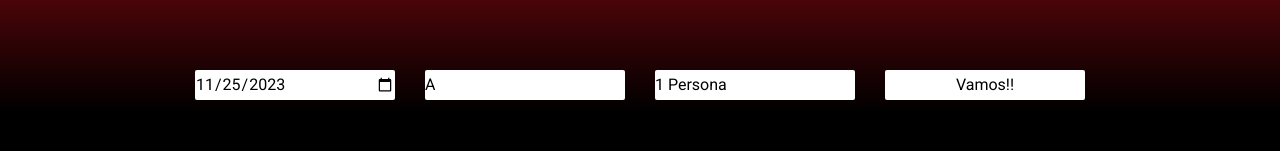
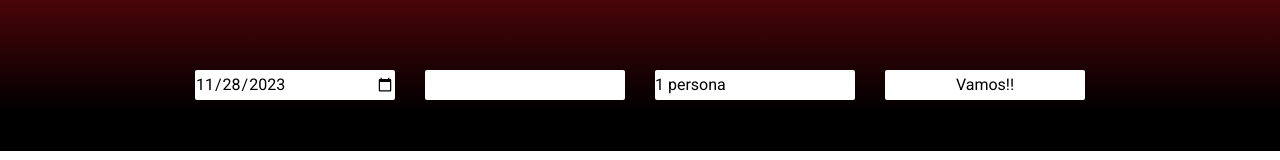
Before and after one commit to Irving-8man/app-restaurante, a Vue app: page /mesas in a window 1280 px wide. Shown: the part 235-395 px from the top of the page. Built offline with nearby package versions, Linux system fonts and the light colour scheme.

Commit message:
Funcion de la reservas y fechas

```diff
--- a/package.json
+++ b/package.json
@@ -8,6 +8,7 @@
     "preview": "vite preview"
   },
   "dependencies": {
+    "dayjs": "^1.11.10",
     "pinia": "^2.1.7",
     "vue": "^3.3.4",
     "vue-router": "^4.2.5",
--- a/src/App.vue
+++ b/src/App.vue
@@ -8,10 +8,7 @@ import FooterPage from './components/FooterPage.vue';
 <template>
   <HeaderPage />
   <main class="main">
-    <router-view v-slot="{ Component }">
-      <transition name="fade">
-        <component :is="Component" />
-      </transition>
+    <router-view>
     </router-view>
   </main>
   <FooterPage />
--- /dev/null
+++ b/src/assets/data/personasReserva.json
@@ -0,0 +1,26 @@
+[
+  {
+    "etiqueta": "1 persona",
+    "valor": 1
+  },
+  {
+    "etiqueta": "2 personas",
+    "valor": 2
+  },
+  {
+    "etiqueta": "3 personas",
+    "valor": 3
+  },
+  {
+    "etiqueta": "4 personas",
+    "valor": 4
+  },
+  {
+    "etiqueta": "5 personas",
+    "valor": 5
+  },
+  {
+    "etiqueta": "5 personas",
+    "valor": 5
+  }
+]
--- a/src/components/CardProducto.vue
+++ b/src/components/CardProducto.vue
@@ -4,7 +4,7 @@ const props = defineProps(['producto'])
 let costo = 100;
 </script>
 <template>
-    <v-card class="card" width="330">
+    <v-card class="card">
         <div class="contentCard">
             <div class="contenido">
                 <v-card-title class="productoNombre">
@@ -43,12 +43,14 @@ let costo = 100;
     flex-flow: column nowrap;
     justify-content: space-between;
     align-content: center;
+    min-height: 80px;
     gap: 5px;
 }
 
 .productoNombre {
     font-size: 15px;
-    text-wrap: balance;
+    word-wrap: break-word;
+    white-space:normal;
     line-height: 1.4;
 }
 
@@ -56,6 +58,8 @@ let costo = 100;
     padding: .5625rem;
     border-radius: 1.875rem;
     box-shadow: 2px 4px 4px 2px rgba(0, 0, 0, 0.25);
-    max-height: 160px;
+    max-height: 180px;
+    width: 330px;
+    max-width: 330px;
 }
 </style>
--- a/src/components/CardReservacion.vue
+++ b/src/components/CardReservacion.vue
@@ -52,6 +52,8 @@ const props = defineProps(['producto'])
     font-size: 15px;
     text-wrap: balance;
     line-height: 1.4;
+    word-wrap: break-word;
+    white-space:normal;
 }
 
 .card {
--- a/src/router/index.js
+++ b/src/router/index.js
@@ -1,43 +1,46 @@
-import { createRouter, createWebHistory } from 'vue-router'
-import HomeView from '../views/HomeView.vue'
+import { createRouter, createWebHistory } from "vue-router";
+import HomeView from "../views/HomeView.vue";
 
 const router = createRouter({
   scrollBehavior(to, from, savedPosition) {
     if (savedPosition) {
-      return savedPosition
+      return savedPosition;
     } else {
-      return { top: 0 }
+      return { top: 0 };
     }
   },
   history: createWebHistory(import.meta.env.BASE_URL),
   routes: [
     {
-      path: '/',
-      name: 'home',
-      component: HomeView
+      path: "/",
+      name: "home",
+      component: HomeView,
     },
     {
-      path: '/menu',
-      name: 'menu',
-      component: () => import('../views/MenuView.vue')
+      path: "/menu",
+      name: "menu",
+      component: () => import("../views/MenuView.vue"),
     },
     {
-      path: '/mesas',
-      name: 'mesas',
-      component: () => import('../views/MesasView.vue')
+      path: "/mesas",
+      name: "mesas",
+      component: () => import("../views/MesasView.vue"),
     },
     {
-      path: '/contacto',
-      name: 'contacto',
-      component: () => import('../views/ContactoView.vue')
+      path: "/contacto",
+      name: "contacto",
+      component: () => import("../views/ContactoView.vue"),
     },
     {
-      path: '/nuestraHistoria',
-      name: 'nuestraHistoria',
-      component: () => import('../views/NuestraHistoriaView.vue')
-    }
+      path: "/nuestraHistoria",
+      name: "nuestraHistoria",
+      component: () => import("../views/NuestraHistoriaView.vue"),
+    },
+    {
+      path: "/:pathMatch(.*)*",
+      name: "NotFound",
+      component:() => import("../views/NotFound.vue")},
+  ],
+});
 
-  ]
-})
-
-export default router
+export default router;
--- a/src/stores/counter.js
+++ b/src/stores/counter.js
@@ -2,8 +2,10 @@ import { ref, computed } from 'vue'
 import { defineStore } from 'pinia'
 
 export const useCounterStore = defineStore('counter', () => {
-  const count = ref(0)
+
+  const count = ref(1)
   const doubleCount = computed(() => count.value * 2)
+
   function increment() {
     count.value++
   }
--- a/src/views/MesasView.vue
+++ b/src/views/MesasView.vue
@@ -1,72 +1,113 @@
 <script setup>
-import { ref, computed, onMounted, onBeforeUnmount } from 'vue';
+import { ref, computed, onMounted, onUnmounted, watch } from 'vue';
 import CardReservacion from '../components/CardReservacion.vue';
 import mesasRestaurante from '../assets/data/mesasRestaurante.json';
-import Login from '../components/Login.vue';
+import personasReserva from '../assets/data/personasReserva.json';
+import { useCounterStore } from '@/stores/counter';
+import dayjs from 'dayjs';
 
+//? Datos para
+const store = useCounterStore();
 const mesas = mesasRestaurante;
-const segundos = ref(0);
-const HORA_ENTRADA = '1:00 p.m.';
-const HORA_SALIDA = '11:00 p.m.'
-const PERSONAS_RESERVA = [1, 2, 3, 4, 5, 6];
-const HORAS_RESERVA = [
-    '1:00 p.m.', '1:30 p.m.',
-    '2:00 p.m.', '2:30 p.m.',
-    '3:00 p.m.', '3:30 p.m.',
-    '4:00 p.m.', '4:30 p.m.',
-    '5:00 p.m.', '5:30 p.m.',
-    '6:00 p.m.', '6:30 p.m.',
-    '7:00 p.m.', '7:30 p.m.',
-    '8:00 p.m.', '8:30 p.m.',
-    '9:00 p.m.', '9:30 p.m.',
-    '10:00 p.m.', '10:30 p.m.',
-    '11:00 p.m.'
-];
 
 
-const formatearNumero = (numero) => {
-    return numero < 10 ? `0${numero}` : numero;
-};
+/**
+ * todo Logica de las horas y fecha
+ * !fechas
+ */
 
-const obtenerHoraActual = () => {
-    const fechaActual = new Date();
-    let horas = fechaActual.getHours();
-    let minutos = fechaActual.getMinutes();
-    let segundosFormateados = segundos.value;
+const fechaCompletaAhora = ref(dayjs());
 
-    // Ajustar los minutos y segundos si superan 60
-    if (segundosFormateados >= 60) {
-        minutos += Math.floor(segundosFormateados / 60);
-        segundosFormateados %= 60;
+onMounted(() => {
+    const intervalo = setInterval(() => {
+        fechaCompletaAhora.value = dayjs();
+    }, 1000);
+
+    onUnmounted(() => clearInterval(intervalo));
+});
+
+// Método computado para obtener la fecha actual
+const fechaAhora = computed(() => {
+    return fechaCompletaAhora.value.format('YYYY-MM-DD');
+});
+
+//Fecha seleccionada
+const fechaSeleccionada = ref(fechaAhora.value);
+
+// Variable computada para la fecha mínima
+const fechaMin = computed(() => {
+    const horaFin = dayjs(fechaAhora.value).set('hour', 22).set('minute', 30);
+
+    // Si la hora actual ha pasado la horaFin, devuelve la fecha para el siguiente día
+    if (dayjs().isAfter(horaFin)) {
+        return dayjs(fechaAhora.value).add(1, 'day').format('YYYY-MM-DD');
+    } else {
+        return fechaAhora.value;
+    }
+});
+
+
+watch(fechaAhora, (nuevoValor) => {
+    const horaFin = dayjs(nuevoValor).set('hour', 22).set('minute', 30);
+    // Si la hora actual ha pasado la horaFin, actualiza fechaMin directamente
+    if (dayjs().isAfter(horaFin)) {
+        fechaMin.value = dayjs(nuevoValor).add(1, 'day').format('YYYY-MM-DD');
     }
 
-    if (minutos >= 60) {
-        horas += Math.floor(minutos / 60);
-        minutos %= 60;
+    // Si fechaSeleccionada está en el día que pasamos, ajusta automáticamente
+    if (dayjs(fechaSeleccionada.value).isSame(horaFin, 'day')) {
+        fechaSeleccionada.value = fechaMin.value;
+    }
+});
+
+
+/**
+ * !horas
+ */
+
+const horaSeleccionada = ref('');
+
+const horasDisponibles = computed(() => {
+    const fechaMostrar = fechaSeleccionada.value;
+    const horaInicio = dayjs(fechaMostrar).set('hour', 13).set('minute', 0); // Hora de inicio a las 13:00
+    const horaFin = dayjs(fechaMostrar).set('hour', 22).set('minute', 30); // Última hora a las 22:30
+    const intervalo = 30; // Intervalo de 30 minutos
+
+    // Determina el inicio de las horas disponibles
+    let horaActualCalculada = dayjs(fechaMostrar).isSame(dayjs(), 'day')
+        ? fechaCompletaAhora.value.add(intervalo - (fechaCompletaAhora.value.minute() % intervalo), 'minute')
+        : horaInicio;
+
+    // Si la fechaMin ha cambiado, muestra todas las opciones de nuevo
+    if (dayjs(fechaSeleccionada.value).isSame(fechaMin.value, 'day')) {
+        horaActualCalculada = horaInicio;
     }
 
-    return `${formatearNumero(horas)}:${formatearNumero(minutos)}:${formatearNumero(segundosFormateados)}`;
-};
+    const horas = [];
 
-const horaActual = ref(obtenerHoraActual());
+    while (horaActualCalculada.isBefore(horaFin) || horaActualCalculada.isSame(horaFin)) {
+        // Verifica si la hora actual calculada está después de la hora actual
+        if (horaActualCalculada.isAfter(fechaCompletaAhora.value)) {
+            const horaFormateada = horaActualCalculada.format('HH:mm');
+            const valorISO = horaActualCalculada.format('YYYY-MM-DDTHH:mm:ss');
+            horas.push({ hora: horaFormateada, valorISO: valorISO });
+        }
+        horaActualCalculada = horaActualCalculada.add(intervalo, 'minute');
+    }
 
-const actualizarSegundos = () => {
-    segundos.value += 1;
-    horaActual.value = obtenerHoraActual();
-};
-
-// Actualiza los segundos cada segundo
-const intervalId = setInterval(actualizarSegundos, 1000);
-
-// Limpia el temporizador cuando el componente se desmonta
-onBeforeUnmount(() => {
-    clearInterval(intervalId);
+    return horas;
 });
 
-// Llama a la función una vez para mostrar la hora inicial
-onMounted(() => {
-    actualizarSegundos();
-});
+
+/**
+ * todo Trabajando el numero de personas
+ */
+const PERSONAS_RESERVA = ref(personasReserva);
+const numPersonasSeleccionadas = ref(1);
+
+
+
+
 
 
 </script>
@@ -75,22 +116,24 @@ onMounted(() => {
 <template>
     <div class="backTitle">
         <h2 class="titleSeccion">Encuentra tu mesa para la ocasión</h2>
+        <form class="busqueda">
 
-        <form class="busqueda">
-            <input type="date" id="fecha" name="fecha" min="2023-11-25" class="input" value="2023-11-25">
+            <input type="date" id="fecha" name="fecha" class="input" :min="fechaMin" v-model="fechaSeleccionada">
 
-            <select name="" id="" class="input">
-                <option disabled value="">Selecciona uno</option>
-                <option>A</option>
-                <option>B</option>
-                <option>C</option>
+            <!--Manejo de las horas-->
+            <select name="Horas" id="horas" class="input" v-model="horaSeleccionada">
+                <option v-for="hora in horasDisponibles" :value="hora.valorISO">
+                    {{ hora.hora }}
+                </option>
             </select>
 
-            <select name="Personas" id="" class="input">
-                <option disabled value="">Selecciona uno</option>
-                <option value="1"> 1 Persona </option>
+            <!--Manejo de las personas-->
+            <select name="Personas" id="numPersonas" class="input" v-model="numPersonasSeleccionadas">
+                <option v-for="numPersonas in PERSONAS_RESERVA" :value="numPersonas.valor">
+                    {{ numPersonas.etiqueta }}
+                </option>
             </select>
-
+            <!---->
             <button type="button" class="input">Vamos!!</button>
         </form>
 
@@ -104,6 +147,10 @@ onMounted(() => {
             <CardReservacion></CardReservacion>
             <CardReservacion></CardReservacion>
             <CardReservacion></CardReservacion>
+            <button type="button" @click="store.increment()">Incrementar</button>
+            <div>
+
+            </div>
         </div>
     </section>
 </template>
@@ -111,9 +158,6 @@ onMounted(() => {
 
 
 <style scoped>
-
-
-
 .backTitle {
     position: relative;
     background: linear-gradient(180deg, #930911 0%, #930911 12.5%, #000 86.98%, #000 100%);
--- /dev/null
+++ b/src/views/NotFound.vue
@@ -0,0 +1,17 @@
+<!-- NotFound.vue -->
+<template>
+    <div>
+        <h2>404 - Página no encontrada</h2>
+        <p>Lo sentimos, la página que estás buscando no existe.</p>
+    </div>
+</template>
+
+<script>
+export default {
+    // Puedes agregar lógica adicional aquí si es necesario
+};
+</script>
+
+<style scoped>
+/* Estilos específicos para NotFound.vue si es necesario */
+</style>
```
Also changed, not shown: src/components/Carrito.vue (added, +10 -0 lines), src/stores/carrito.js (added, +18 -0 lines), src/stores/reservas.js (added), 1 other file (tests, documents, lock files or other folders).
